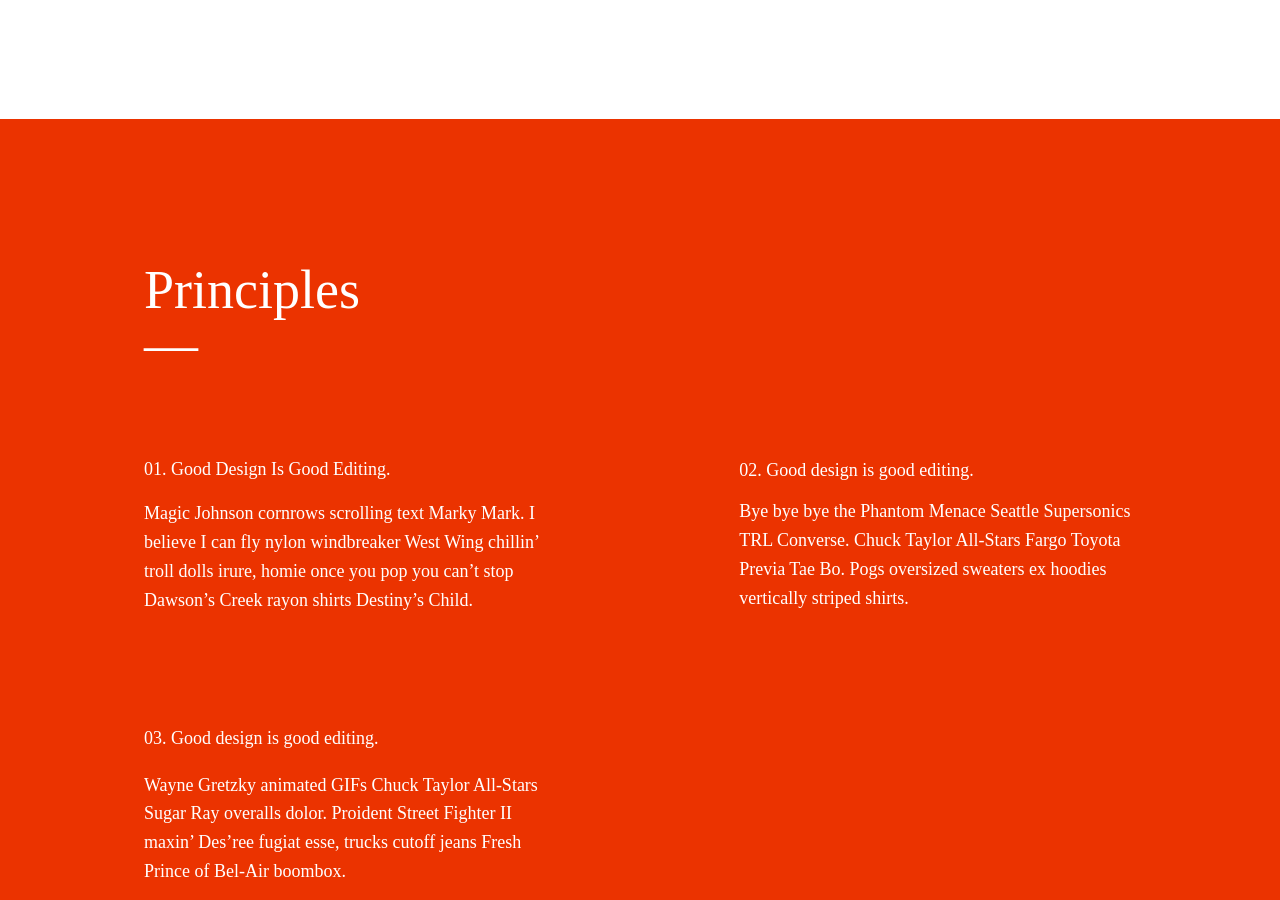
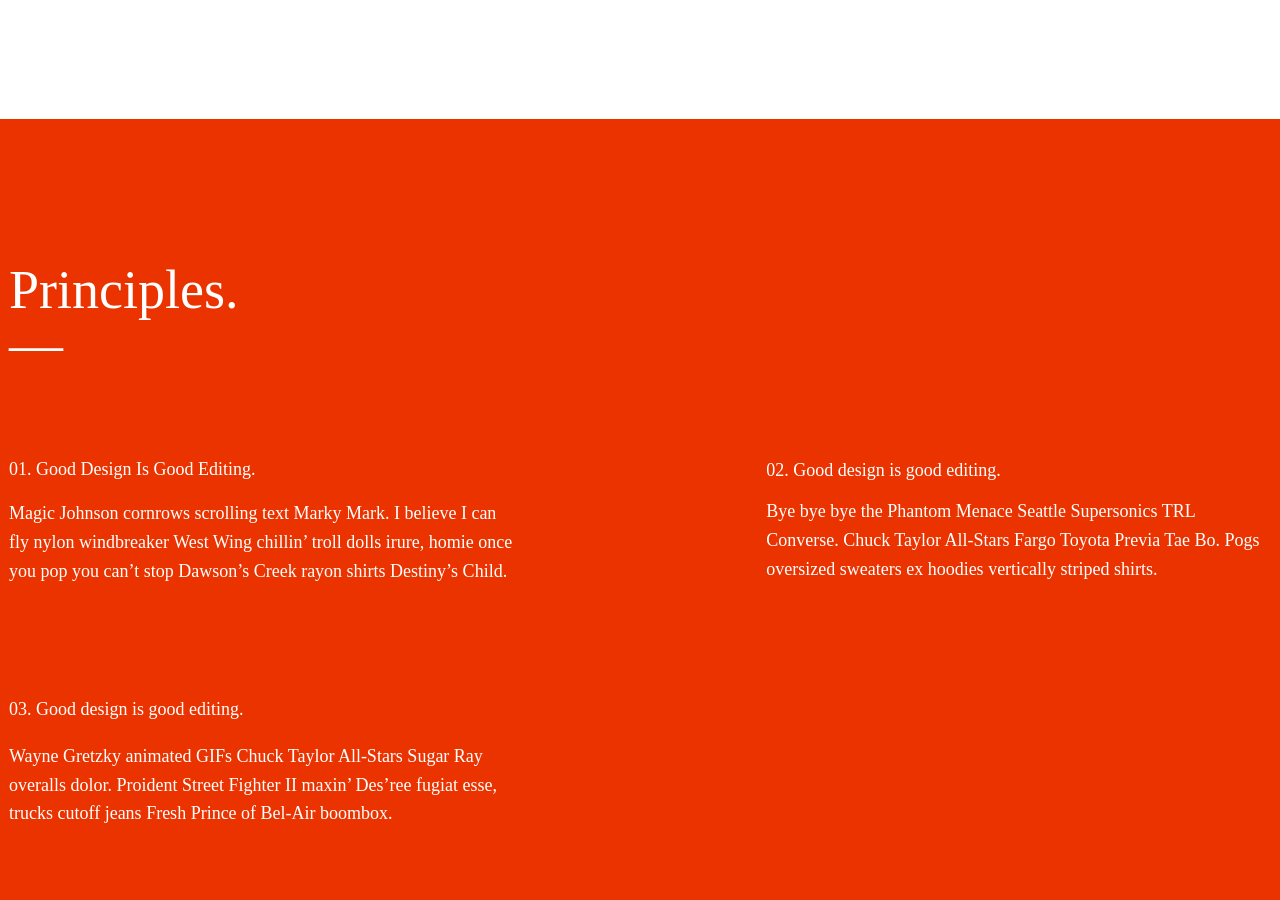
Before and after one commit to wearepatterns/wearepatterns.github.io, a Jekyll site: the page built from index.markdown, in a window 1280 px wide and 900 px high, scrolled down 682 px. Built offline with Jekyll 4.4.1, drawn with Linux system fonts in a browser that asks for light colours.

Commit message:
Update new.html

```diff
--- a/_layouts/new.html
+++ b/_layouts/new.html
@@ -50,8 +50,8 @@
         <h1 class="pb5 pb6-l mb0 f3 f2-ns f1-l lh-title measure-narrow normal">{{ page['description'] }}</h1>
     </header>
     <main>
-        <section class="bg-newred white ph3 ph4-ns ph6-l pb6 pb6-l f5 lh-copy">
-            <h1 class="pt6 pt6-l pb0 pb4 mt0 f3 f2-ns f1-l normal lh-solid">Principles
+        <section class="bg-newred white ph3 ph4-ns ph2-l pb6 pb6-l f5 lh-copy">
+            <h1 class="pt6 pt6-l pb0 pb4 mt0 f3 f2-ns f1-l normal lh-solid">Principles.
             <br>&mdash;</h1>
             <div class="flex-ns flex-wrap-ns justify-between-ns mw9 input-mono fw3">
                 <div class="mb5 w-40-ns">
```
